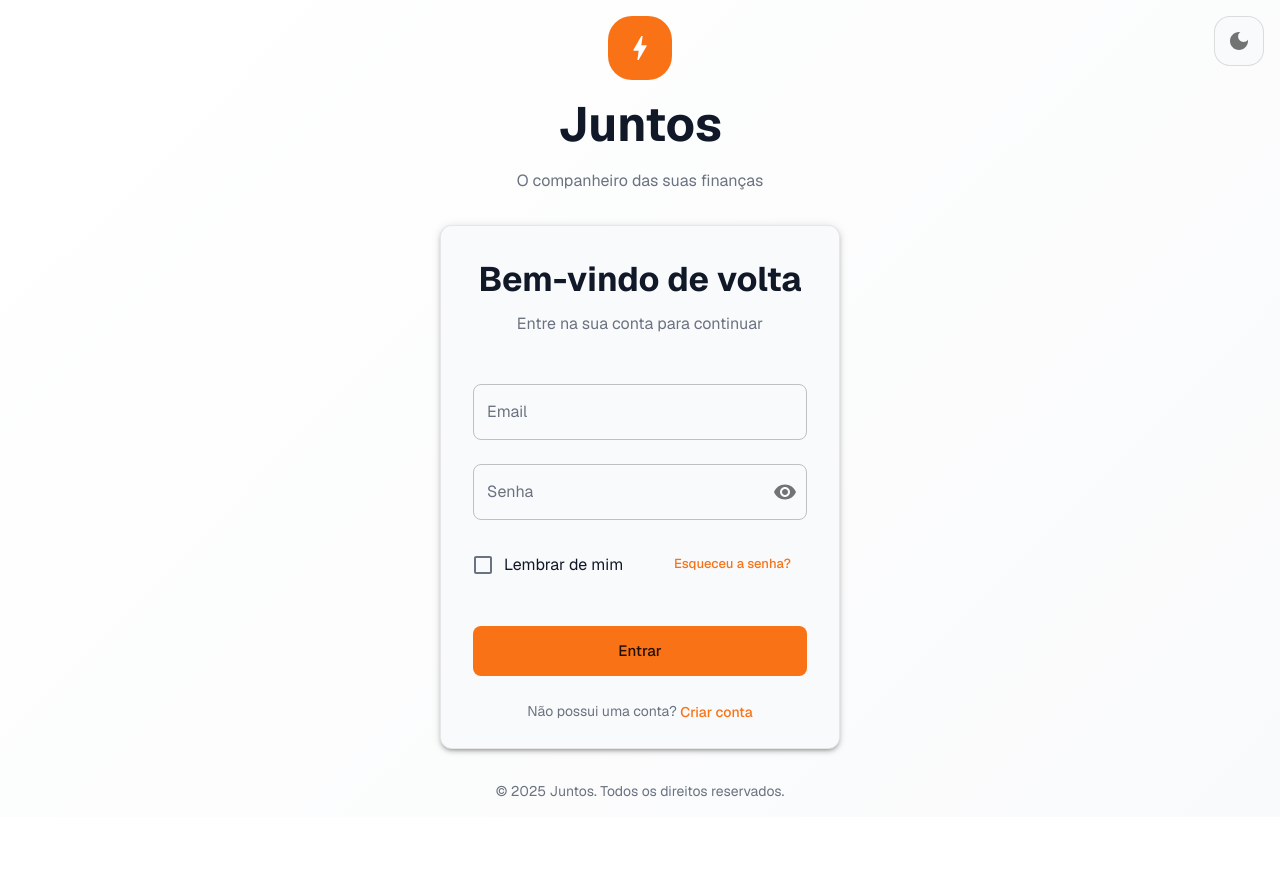
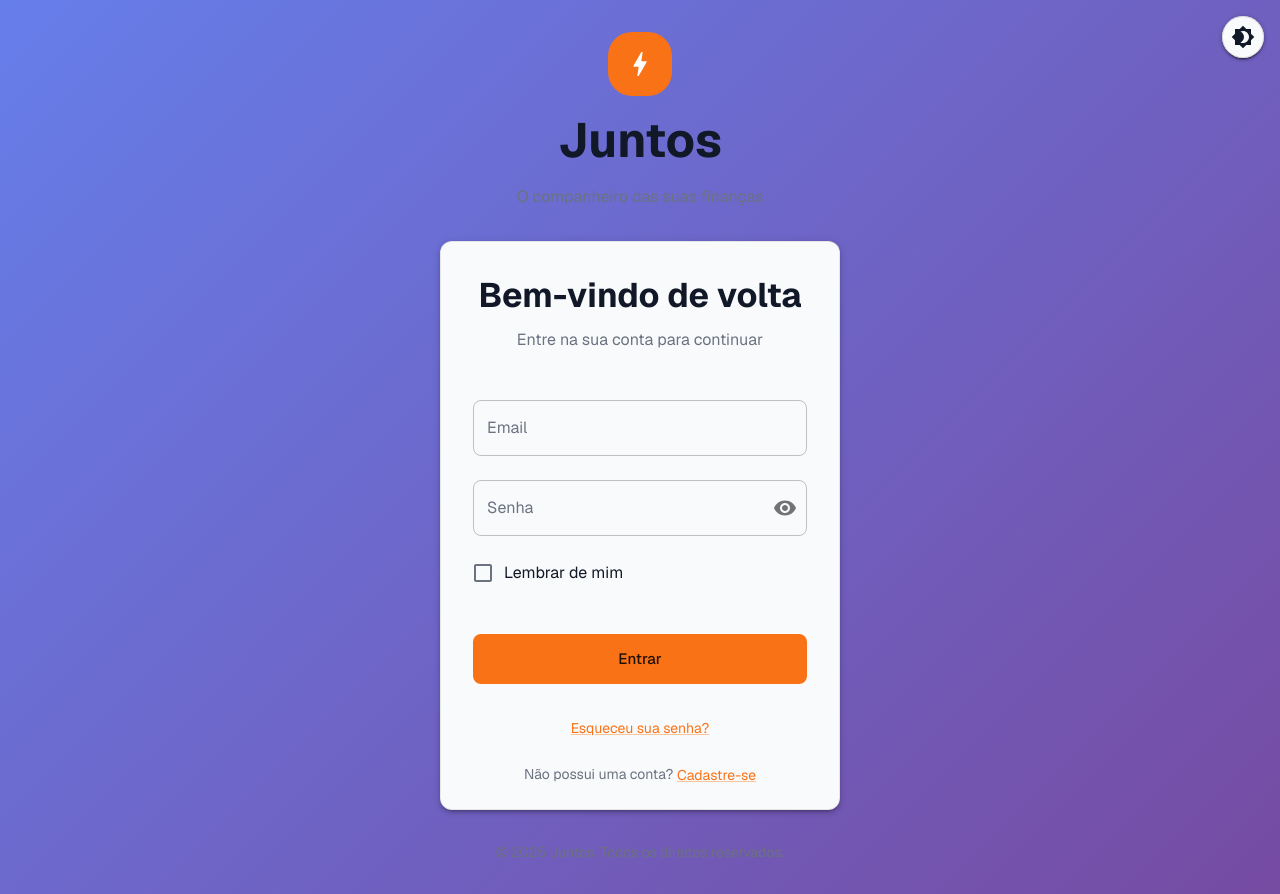
Before and after one commit to viniciusgrp/Juntos, a Next.js app: page / in a window 1280 px wide. Before the commit the page ends 817 px from the top, so only its background shows below. Built offline with nearby package versions, Linux system fonts and the light colour scheme; no server answers.

Commit message:
Feat: Botao de tema global

```diff
--- a/src/app/home/page.tsx
+++ /dev/null
@@ -1,5 +0,0 @@
-const HomePage = () => {
-  return <></>;
-};
-
-export default HomePage;
--- a/src/app/layout.tsx
+++ b/src/app/layout.tsx
@@ -1,6 +1,8 @@
 import type { Metadata } from "next";
 import { Geist, Geist_Mono } from "next/font/google";
 import Providers from "@/providers/providers";
+import ThemeToggle from "@/components/theme-toggle";
+import { Box } from "@mui/material";
 import "./globals.css";
 
 const geistSans = Geist({
@@ -14,8 +16,8 @@ const geistMono = Geist_Mono({
 });
 
 export const metadata: Metadata = {
-  title: "Create Next App",
-  description: "Generated by create next app",
+  title: "Juntos App",
+  description: "O amigo das suas finanças",
 };
 
 export default function RootLayout({
@@ -24,12 +26,39 @@ export default function RootLayout({
   children: React.ReactNode;
 }>) {
   return (
-    <html lang="en">
+    <html lang="pt-BR">
       <body
         className={`${geistSans.variable} ${geistMono.variable} antialiased`}
       >
         <Providers>
-          {children}
+          <Box
+            sx={{
+              minHeight: "100vh",
+              display: "flex",
+              flexDirection: "column",
+              position: "relative",
+            }}
+          >
+            <Box
+              sx={{
+                position: "fixed",
+                top: 16,
+                right: 16,
+                zIndex: 1000,
+              }}
+            >
+              <ThemeToggle />
+            </Box>
+            <Box
+              sx={{
+                flex: 1,
+                display: "flex",
+                flexDirection: "column",
+              }}
+            >
+              {children}
+            </Box>
+          </Box>
         </Providers>
       </body>
     </html>
--- a/src/components/auth-page.tsx
+++ b/src/components/auth-page.tsx
@@ -1,54 +1,49 @@
-'use client'
+"use client";
 
-import { useState } from 'react'
-import {
-  Box,
-  Container,
-  Typography,
-  Avatar,
-  Fade,
-  useTheme
-} from '@mui/material'
-import { Bolt } from '@mui/icons-material'
-import LoginForm from '@/components/login-form'
-import RegisterForm from '@/components/register-form'
-import ThemeToggle from '@/components/theme-toggle'
+import { useState } from "react";
+import { Box, Container, Typography, Avatar, Fade } from "@mui/material";
+import { Bolt } from "@mui/icons-material";
+import LoginForm from "./login-form";
+import RegisterForm from "./register-form";
+import ThemeToggle from "@/components/theme-toggle";
 
 export default function AuthPage() {
-  const [isLogin, setIsLogin] = useState(true)
-  const theme = useTheme()
+  const [isLogin, setIsLogin] = useState(true);
 
   const toggleMode = () => {
-    setIsLogin(!isLogin)
-  }
+    setIsLogin(!isLogin);
+  };
 
   return (
     <Box
       sx={{
-        minHeight: '100vh',
-        display: 'flex',
-        alignItems: 'center',
-        justifyContent: 'center',
-        background: `linear-gradient(135deg, ${theme.palette.background.default} 0%, ${theme.palette.background.paper} 100%)`,
-        position: 'relative',
-        p: 2
+        minHeight: "100vh",
+        bgcolor: "background.default",
+        display: "flex",
+        alignItems: "center",
+        justifyContent: "center",
+        background: (theme) =>
+          theme.palette.mode === "light"
+            ? "linear-gradient(135deg, #667eea 0%, #764ba2 100%)"
+            : "linear-gradient(135deg, #2c3e50 0%, #3498db 100%)",
+        py: 4,
       }}
     >
       {/* Theme Toggle */}
-      <Box sx={{ position: 'absolute', top: 16, right: 16, zIndex: 10 }}>
+      <Box sx={{ position: "absolute", top: 16, right: 16, zIndex: 10 }}>
         <ThemeToggle />
       </Box>
 
       <Container maxWidth="sm">
-        <Box sx={{ textAlign: 'center', mb: 4 }}>
+        <Box sx={{ textAlign: "center", mb: 4 }}>
           {/* Logo/Brand */}
           <Avatar
             sx={{
               width: 64,
               height: 64,
-              bgcolor: 'primary.main',
-              margin: '0 auto 16px',
-              borderRadius: 3
+              bgcolor: "primary.main",
+              margin: "0 auto 16px",
+              borderRadius: 3,
             }}
           >
             <Bolt sx={{ fontSize: 32 }} />
@@ -66,21 +61,17 @@ export default function AuthPage() {
         {/* Auth Forms */}
         <Fade in={true} timeout={300}>
           <Box>
-            {isLogin ? (
-              <LoginForm onToggleMode={toggleMode} />
-            ) : (
-              <RegisterForm onToggleMode={toggleMode} />
-            )}
+            {isLogin ? <LoginForm onToggleMode={toggleMode} /> : <RegisterForm onToggleMode={toggleMode} />}
           </Box>
         </Fade>
 
         {/* Footer */}
-        <Box sx={{ textAlign: 'center', mt: 4 }}>
+        <Box sx={{ textAlign: "center", mt: 4 }}>
           <Typography variant="body2" color="text.secondary">
             © 2025 Juntos. Todos os direitos reservados.
           </Typography>
         </Box>
       </Container>
     </Box>
-  )
+  );
 }
--- a/src/components/login-form.tsx
+++ b/src/components/login-form.tsx
@@ -5,17 +5,18 @@ import { useForm, Controller } from 'react-hook-form'
 import { yupResolver } from '@hookform/resolvers/yup'
 import * as yup from 'yup'
 import {
+  Box,
+  Card,
+  CardContent,
   TextField,
   Button,
-  Box,
   Typography,
-  Card,
-  CardContent,
   FormControlLabel,
   Checkbox,
+  Link,
+  Alert,
+  InputAdornment,
   IconButton,
-  InputAdornment,
-  Alert,
   CircularProgress
 } from '@mui/material'
 import { Visibility, VisibilityOff } from '@mui/icons-material'
@@ -82,11 +83,11 @@ export default function LoginForm({ onToggleMode }: LoginFormProps) {
 
           {loginMutation.isError && (
             <Alert severity="error" sx={{ mb: 3 }}>
-              Credenciais inválidas. Verifique seu email e senha.
+              Erro ao fazer login. Verifique suas credenciais.
             </Alert>
           )}
 
-          <Box component="form" onSubmit={handleSubmit(onSubmit)} sx={{ space: 3 }}>
+          <Box component="form" onSubmit={handleSubmit(onSubmit)} noValidate>
             <Controller
               name="email"
               control={control}
@@ -96,11 +97,10 @@ export default function LoginForm({ onToggleMode }: LoginFormProps) {
                   fullWidth
                   label="Email"
                   type="email"
-                  placeholder="seu@email.com"
+                  margin="normal"
                   error={!!errors.email}
                   helperText={errors.email?.message}
-                  margin="normal"
-                  variant="outlined"
+                  autoComplete="email"
                 />
               )}
             />
@@ -114,18 +114,16 @@ export default function LoginForm({ onToggleMode }: LoginFormProps) {
                   fullWidth
                   label="Senha"
                   type={showPassword ? 'text' : 'password'}
-                  placeholder="Sua senha"
+                  margin="normal"
                   error={!!errors.password}
                   helperText={errors.password?.message}
-                  margin="normal"
-                  variant="outlined"
+                  autoComplete="current-password"
                   InputProps={{
                     endAdornment: (
                       <InputAdornment position="end">
                         <IconButton
                           onClick={() => setShowPassword(!showPassword)}
                           edge="end"
-                          aria-label="toggle password visibility"
                         >
                           {showPassword ? <VisibilityOff /> : <Visibility />}
                         </IconButton>
@@ -136,57 +134,58 @@ export default function LoginForm({ onToggleMode }: LoginFormProps) {
               )}
             />
 
-            <Box sx={{ display: 'flex', justifyContent: 'space-between', alignItems: 'center', mt: 2, mb: 3 }}>
             <Controller
               name="rememberMe"
               control={control}
               render={({ field }) => (
                 <FormControlLabel
-                    control={<Checkbox {...field} color="primary" />}
+                  control={
+                    <Checkbox
+                      {...field}
+                      checked={field.value || false}
+                      color="primary"
+                    />
+                  }
                   label="Lembrar de mim"
+                  sx={{ mt: 1, mb: 2 }}
                 />
               )}
             />
-
-              <Button
-                variant="text"
-                size="small"
-                sx={{ textTransform: 'none' }}
-              >
-                Esqueceu a senha?
-              </Button>
-            </Box>
 
             <Button
               type="submit"
               fullWidth
               variant="contained"
               size="large"
-              disabled={isSubmitting || loginMutation.isPending}
-              sx={{ mt: 2, py: 1.5 }}
+              disabled={isSubmitting}
+              sx={{ mt: 3, mb: 2, py: 1.5 }}
             >
-              {loginMutation.isPending ? (
-                <>
-                  <CircularProgress size={20} sx={{ mr: 1 }} />
-                  Entrando...
-                </>
+              {isSubmitting ? (
+                <CircularProgress size={24} color="inherit" />
               ) : (
                 'Entrar'
               )}
             </Button>
+
+            <Box sx={{ textAlign: 'center', mt: 2 }}>
+              <Link href="#" variant="body2" color="primary">
+                Esqueceu sua senha?
+              </Link>
             </Box>
 
             <Box sx={{ textAlign: 'center', mt: 3 }}>
               <Typography variant="body2" color="text.secondary">
                 Não possui uma conta?{' '}
-              <Button
-                variant="text"
+                <Link
+                  component="button"
+                  variant="body2"
                   onClick={onToggleMode}
-                sx={{ textTransform: 'none', p: 0, minWidth: 'auto' }}
+                  sx={{ cursor: 'pointer' }}
                 >
-                Criar conta
-              </Button>
+                  Cadastre-se
+                </Link>
               </Typography>
+            </Box>
           </Box>
         </CardContent>
       </Card>
--- a/src/components/register-form.tsx
+++ b/src/components/register-form.tsx
@@ -5,19 +5,19 @@ import { useForm, Controller } from 'react-hook-form'
 import { yupResolver } from '@hookform/resolvers/yup'
 import * as yup from 'yup'
 import {
+  Box,
+  Card,
+  CardContent,
   TextField,
   Button,
-  Box,
   Typography,
-  Card,
-  CardContent,
   FormControlLabel,
   Checkbox,
+  Link,
+  Alert,
+  InputAdornment,
   IconButton,
-  InputAdornment,
-  Alert,
-  CircularProgress,
-  Link
+  CircularProgress
 } from '@mui/material'
 import { Visibility, VisibilityOff } from '@mui/icons-material'
 import { useRegister } from '@/hooks/use-auth'
@@ -31,7 +31,7 @@ interface RegisterFormData {
   email: string
   password: string
   confirmPassword: string
-  agreeTerms: boolean
+  acceptTerms: boolean
 }
 
 const registerSchema = yup.object().shape({
@@ -50,11 +50,11 @@ const registerSchema = yup.object().shape({
   confirmPassword: yup
     .string()
     .required('Confirmação de senha é obrigatória')
-    .oneOf([yup.ref('password')], 'As senhas não coincidem'),
-  agreeTerms: yup
+    .oneOf([yup.ref('password')], 'Senhas devem ser iguais'),
+  acceptTerms: yup
     .boolean()
-    .required('Você deve concordar com os termos de uso')
-    .oneOf([true], 'Você deve concordar com os termos de uso')
+    .required('Você deve aceitar os termos de uso')
+    .oneOf([true], 'Você deve aceitar os termos de uso')
 })
 
 export default function RegisterForm({ onToggleMode }: RegisterFormProps) {
@@ -73,7 +73,7 @@ export default function RegisterForm({ onToggleMode }: RegisterFormProps) {
       email: '',
       password: '',
       confirmPassword: '',
-      agreeTerms: false
+      acceptTerms: false
     }
   })
 
@@ -89,22 +89,22 @@ export default function RegisterForm({ onToggleMode }: RegisterFormProps) {
     <Box sx={{ width: '100%', maxWidth: 400, mx: 'auto' }}>
       <Card elevation={3}>
         <CardContent sx={{ p: 4 }}>
-          <Box sx={{ textAlign: 'center', mb: 3 }}>
+          <Box sx={{ textAlign: 'center', mb: 4 }}>
             <Typography variant="h4" component="h1" gutterBottom fontWeight="bold">
-              Criar conta
+              Criar Conta
             </Typography>
             <Typography variant="body1" color="text.secondary">
-              Preencha os dados para criar sua conta
+              Preencha os dados para se cadastrar
             </Typography>
           </Box>
 
           {registerMutation.isError && (
             <Alert severity="error" sx={{ mb: 3 }}>
-              Erro ao criar conta. Verifique os dados e tente novamente.
+              Erro ao criar conta. Tente novamente.
             </Alert>
           )}
 
-          <Box component="form" onSubmit={handleSubmit(onSubmit)} sx={{ space: 2 }}>
+          <Box component="form" onSubmit={handleSubmit(onSubmit)} noValidate>
             <Controller
               name="name"
               control={control}
@@ -113,11 +113,10 @@ export default function RegisterForm({ onToggleMode }: RegisterFormProps) {
                   {...field}
                   fullWidth
                   label="Nome completo"
-                  placeholder="Seu nome completo"
+                  margin="normal"
                   error={!!errors.name}
                   helperText={errors.name?.message}
-                  margin="normal"
-                  variant="outlined"
+                  autoComplete="name"
                 />
               )}
             />
@@ -131,11 +130,10 @@ export default function RegisterForm({ onToggleMode }: RegisterFormProps) {
                   fullWidth
                   label="Email"
                   type="email"
-                  placeholder="seu@email.com"
+                  margin="normal"
                   error={!!errors.email}
                   helperText={errors.email?.message}
-                  margin="normal"
-                  variant="outlined"
+                  autoComplete="email"
                 />
               )}
             />
@@ -149,18 +147,16 @@ export default function RegisterForm({ onToggleMode }: RegisterFormProps) {
                   fullWidth
                   label="Senha"
                   type={showPassword ? 'text' : 'password'}
-                  placeholder="Sua senha"
+                  margin="normal"
                   error={!!errors.password}
                   helperText={errors.password?.message}
-                  margin="normal"
-                  variant="outlined"
+                  autoComplete="new-password"
                   InputProps={{
                     endAdornment: (
                       <InputAdornment position="end">
                         <IconButton
                           onClick={() => setShowPassword(!showPassword)}
                           edge="end"
-                          aria-label="toggle password visibility"
                         >
                           {showPassword ? <VisibilityOff /> : <Visibility />}
                         </IconButton>
@@ -180,18 +176,16 @@ export default function RegisterForm({ onToggleMode }: RegisterFormProps) {
                   fullWidth
                   label="Confirmar senha"
                   type={showConfirmPassword ? 'text' : 'password'}
-                  placeholder="Confirme sua senha"
+                  margin="normal"
                   error={!!errors.confirmPassword}
                   helperText={errors.confirmPassword?.message}
-                  margin="normal"
-                  variant="outlined"
+                  autoComplete="new-password"
                   InputProps={{
                     endAdornment: (
                       <InputAdornment position="end">
                         <IconButton
                           onClick={() => setShowConfirmPassword(!showConfirmPassword)}
                           edge="end"
-                          aria-label="toggle password visibility"
                         >
                           {showConfirmPassword ? <VisibilityOff /> : <Visibility />}
                         </IconButton>
@@ -202,72 +196,69 @@ export default function RegisterForm({ onToggleMode }: RegisterFormProps) {
               )}
             />
 
-            <Box sx={{ mt: 2, mb: 3 }}>
             <Controller
-                name="agreeTerms"
+              name="acceptTerms"
               control={control}
               render={({ field }) => (
                 <FormControlLabel
                   control={
                     <Checkbox
                       {...field}
+                      checked={field.value || false}
                       color="primary"
-                        sx={{ alignSelf: 'flex-start', mt: -0.5 }}
                     />
                   }
                   label={
                     <Typography variant="body2">
-                        Eu concordo com os{' '}
-                        <Link component="button" type="button" underline="hover">
+                      Aceito os{' '}
+                      <Link href="#" color="primary">
                         termos de uso
-                        </Link>
-                        {' '}e{' '}
-                        <Link component="button" type="button" underline="hover">
+                      </Link>{' '}
+                      e{' '}
+                      <Link href="#" color="primary">
                         política de privacidade
                       </Link>
                     </Typography>
                   }
-                    sx={{ alignItems: 'flex-start' }}
+                  sx={{ mt: 1, mb: 2, alignItems: 'flex-start' }}
                 />
               )}
             />
-              {errors.agreeTerms && (
-                <Typography variant="caption" color="error" sx={{ ml: 4, display: 'block' }}>
-                  {errors.agreeTerms.message}
+
+            {errors.acceptTerms && (
+              <Typography variant="body2" color="error" sx={{ mt: 1, mb: 2 }}>
+                {errors.acceptTerms.message}
               </Typography>
             )}
-            </Box>
 
             <Button
               type="submit"
               fullWidth
               variant="contained"
               size="large"
-              disabled={isSubmitting || registerMutation.isPending}
-              sx={{ mt: 2, py: 1.5 }}
+              disabled={isSubmitting}
+              sx={{ mt: 3, mb: 2, py: 1.5 }}
             >
-              {registerMutation.isPending ? (
-                <>
-                  <CircularProgress size={20} sx={{ mr: 1 }} />
-                  Criando conta...
-                </>
+              {isSubmitting ? (
+                <CircularProgress size={24} color="inherit" />
               ) : (
-                'Criar conta'
+                'Criar Conta'
               )}
             </Button>
-          </Box>
 
             <Box sx={{ textAlign: 'center', mt: 3 }}>
               <Typography variant="body2" color="text.secondary">
                 Já possui uma conta?{' '}
-              <Button
-                variant="text"
+                <Link
+                  component="button"
+                  variant="body2"
                   onClick={onToggleMode}
-                sx={{ textTransform: 'none', p: 0, minWidth: 'auto' }}
+                  sx={{ cursor: 'pointer' }}
                 >
-                Fazer login
-              </Button>
+                  Faça login
+                </Link>
               </Typography>
+            </Box>
           </Box>
         </CardContent>
       </Card>
--- a/src/components/theme-toggle.tsx
+++ b/src/components/theme-toggle.tsx
@@ -1,32 +1,32 @@
 'use client'
 
-import { IconButton, Tooltip } from '@mui/material'
-import { DarkMode, LightMode } from '@mui/icons-material'
+import { IconButton, Tooltip, useTheme as useMuiTheme } from '@mui/material'
+import { Brightness4, Brightness7 } from '@mui/icons-material'
 import { useTheme } from '@/hooks/use-theme'
 
 export default function ThemeToggle() {
   const { theme, toggleTheme } = useTheme()
+  const muiTheme = useMuiTheme()
 
   return (
-    <Tooltip title={`Alternar para modo ${theme === 'light' ? 'escuro' : 'claro'}`}>
+    <Tooltip title={`Mudar para tema ${theme === 'light' ? 'escuro' : 'claro'}`}>
       <IconButton
         onClick={toggleTheme}
-        size="large"
-        aria-label="Alternar tema"
         sx={{
-          borderRadius: 2,
-          border: 1,
-          borderColor: 'divider',
-          backgroundColor: 'background.paper',
+          bgcolor: muiTheme.palette.background.paper,
+          border: `1px solid ${muiTheme.palette.divider}`,
+          boxShadow: muiTheme.shadows[2],
           '&:hover': {
-            backgroundColor: 'action.hover'
-          }
+            bgcolor: muiTheme.palette.action.hover,
+            boxShadow: muiTheme.shadows[4],
+          },
+          transition: 'all 0.2s ease-in-out',
         }}
       >
         {theme === 'light' ? (
-          <DarkMode />
+          <Brightness4 sx={{ color: muiTheme.palette.text.primary }} />
         ) : (
-          <LightMode />
+          <Brightness7 sx={{ color: muiTheme.palette.text.primary }} />
         )}
       </IconButton>
     </Tooltip>
```
Also changed, not shown: src/app/painel/page.tsx (added, +9 -0 lines), src/app/painel/layout.tsx (added). Lines whose indentation alone changed are shown as unchanged.
